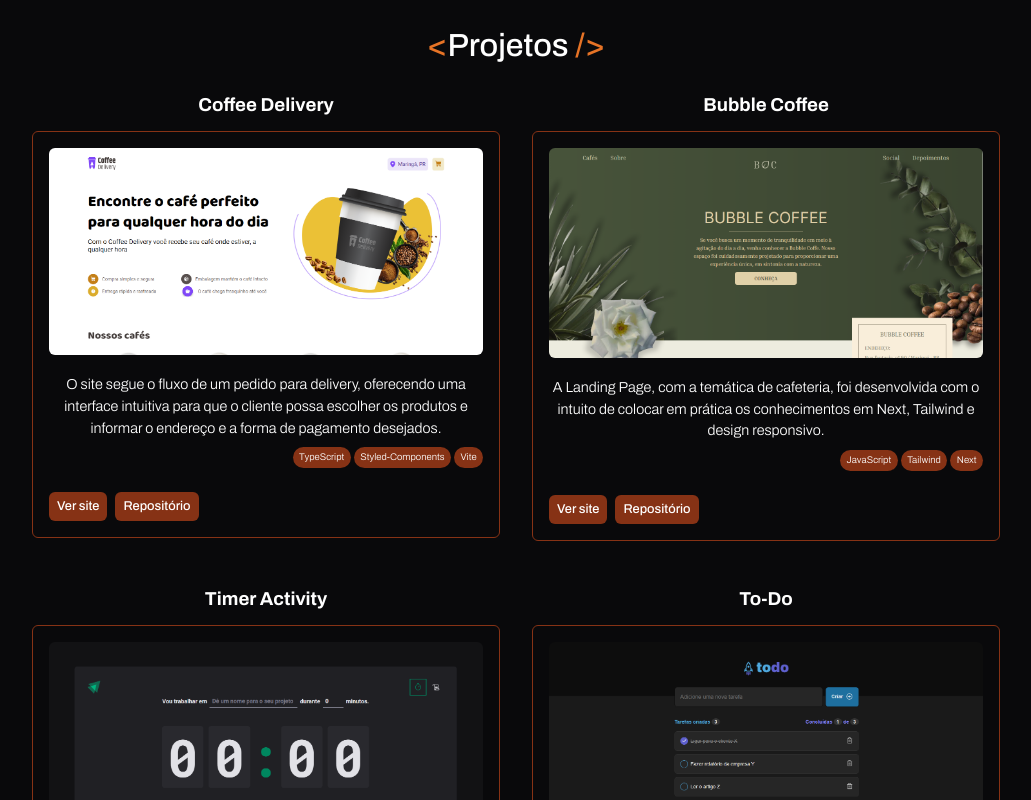
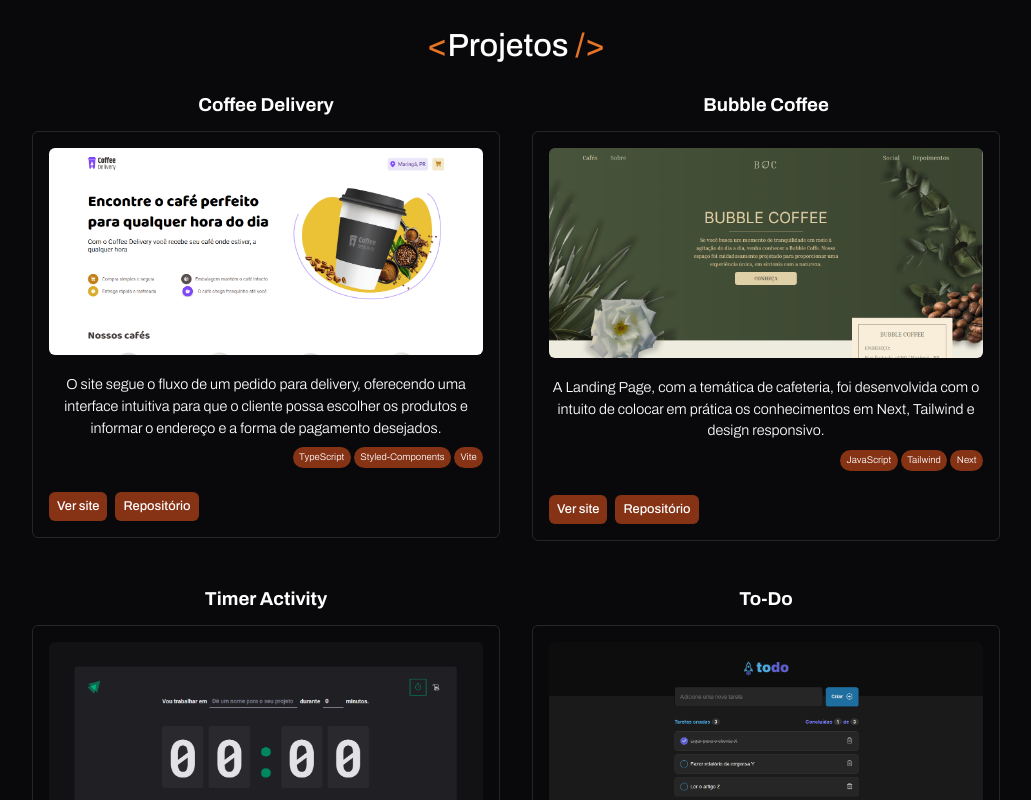
Before and after one commit to gilsonfsdev/portfolio, a React (Create React App) app: page / in a window 1280 px wide. Shown: the part 2200-3000 px from the top of the page, without its empty margins (124-1155 px from the left). Built offline with nearby package versions, Linux system fonts and the light colour scheme.

Commit message:
fix cardProjeto

```diff
--- a/src/components/CardProjetos/index.module.css
+++ b/src/components/CardProjetos/index.module.css
@@ -23,12 +23,12 @@
   font-size: 1rem;
   font-weight: 300;
   border-radius: 6px;
-  border: 1px solid var(--color-contrast-2);
+  border: 1px solid #cccccc25;
   transition: .3s all ease-in-out;
 }
 
 .container_layout:hover{
-  border: 1px solid var(--color-contrast-1);
+  border: 1px solid var(--color-contrast-2);
 }
 
 
```
